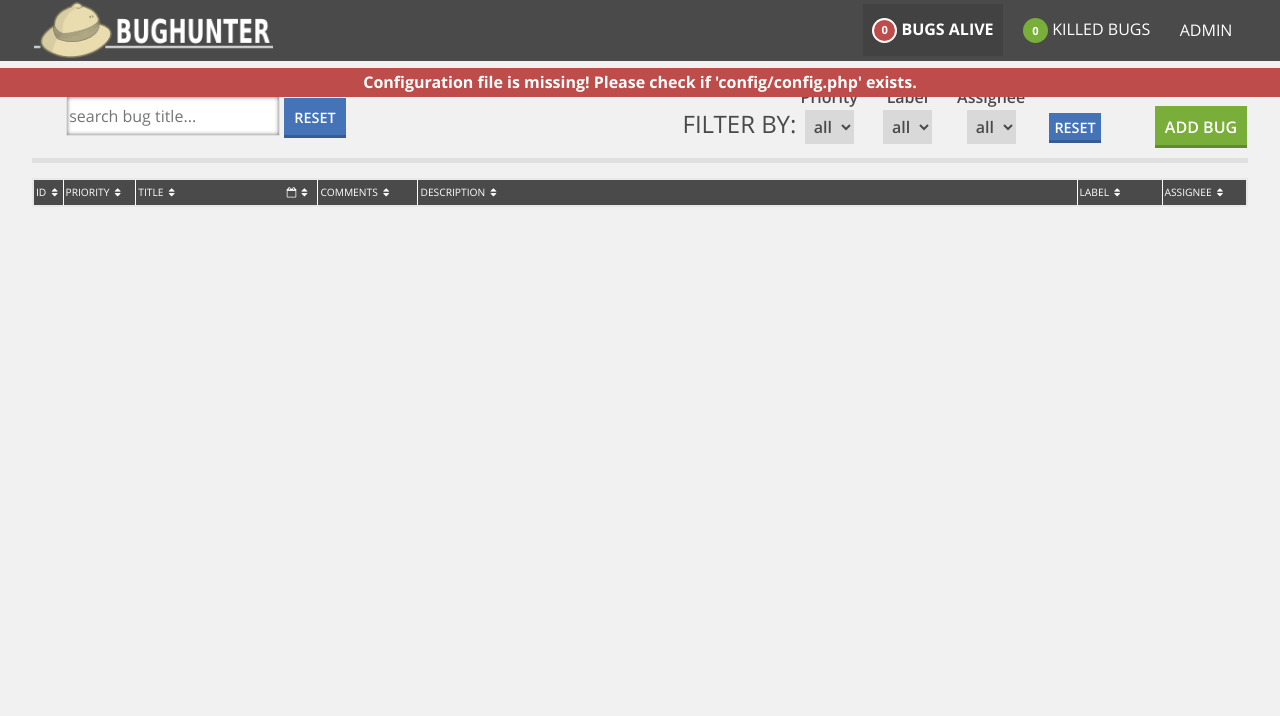
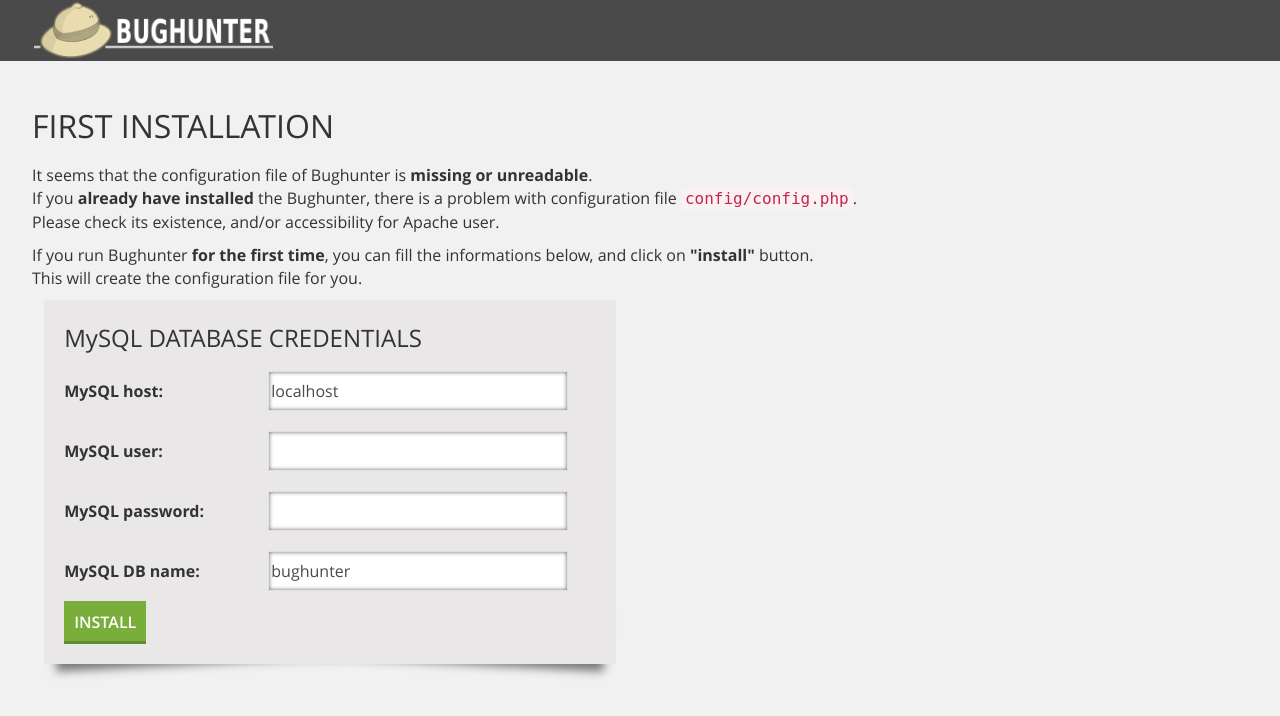
Before and after one commit to polosson/bughunter, a PHP site: page / in a window 1280 px wide. Shown: the top 716 px of the page. Run offline with PHP 8.4, Linux system fonts and the light colour scheme; lists and menus that the app fills with data are empty.

Commit message:
Added auto installer if config file is missing

```diff
--- a/config/default_config.php
+++ b/config/default_config.php
@@ -29,7 +29,7 @@
 define ("HOST", "localhost");				// MySQL host
 define ("USER", "user");					// MySQL user
 define ("PASS", "pass");					// MySQL password
-define ("BASE", "SaAM_bughunter");			// MySQL database name
+define ("BASE", "bughunter");				// MySQL database name
 
 /**
  * FIELD PREFIX USED TO INDICATE THE EXISTENCE OF A RELATIONSHIP (JOIN)
--- a/index.php
+++ b/index.php
@@ -35,7 +35,11 @@
 	<script src="js/Angular-sanitize.min.js"></script>
 	<script src="js/Angular-bootstrap.min.js"></script>
 	<script src="js/app/Utils.js"></script>
-	<script src="js/app/bughunter.app.js"></script>
+	<script src="js/app/bughunter.app.js"></script><?php
+	if (!is_file('config/config.php')){
+		include('install.php');
+		die();
+	} ?>
 	<script src="js/app/menu.ctrl.js"></script>
 	<script src="js/app/bugModal.ctrl.js"></script>
 	<script src="js/app/bugsList.ctrl.js"></script>
--- /dev/null
+++ b/install.php
@@ -0,0 +1,47 @@
+	<script src="js/app/install.ctrl.js"></script>
+	<style>
+		#msg { top: 65px !important; }
+		.settings-content { padding: 5px 5px 20px 20px; }
+		label { width: 200px; }
+		input { width: 300px !important; }
+	</style>
+</head>
+<body>
+	<header class="clearfix">
+
+		<div id="loadAjax">
+			<i class="fa fa-spinner fa-4x fa-spin"></i>
+		</div>
+
+		<nav class="cl-effect-13">
+			<div id="logo">
+				<img src="gfx/logo.png" alt="logo_bughunter"/>
+			</div>
+		</nav>
+	</header>
+	<div id="msg"></div>
+
+	<main id="content" ng-controller="installCtrl">
+		<h1>FIRST INSTALLATION</h1>
+		<p>
+			It seems that the configuration file of Bughunter is <b>missing or unreadable</b>.<br />
+			If you <b>already have installed</b> the Bughunter, there is a problem with configuration file <code>config/config.php</code>.<br />
+			Please check its existence, and/or accessibility for Apache user.
+		</p>
+		<p>
+			If you run Bughunter <b>for the first time</b>, you can fill the informations below, and click on <b>"install"</b> button.<br />
+			This will create the configuration file for you.
+		</p>
+		<div class="settings-section effect2">
+			<div class="settings-content">
+				<h3>MySQL DATABASE CREDENTIALS</h3>
+				<label for="host">MySQL host:</label>	  <input type="text" id="host" ng-model="sql.host" /><br />
+				<label for="user">MySQL user:</label>	  <input type="text" id="user" ng-model="sql.user" autofocus /><br />
+				<label for="pass">MySQL password:</label> <input type="password" id="pass" ng-model="sql.pass" /><br />
+				<label for="dbnm">MySQL DB name:</label>  <input type="text" id="dbnm" ng-model="sql.dbnm" />
+				<button class="btn-success" ng-click="launchInstall()">INSTALL</button>
+			</div>
+		</div>
+	</main>
+</body>
+</html>
--- /dev/null
+++ b/js/app/install.ctrl.js
@@ -0,0 +1,62 @@
+/**
+	Copyright (C) 2015  Azuk & Polosson
+
+	This program is free software: you can redistribute it and/or modify
+	it under the terms of the GNU Affero General Public License as
+	published by the Free Software Foundation, either version 3 of the
+	License, or (at your option) any later version.
+
+	This program is distributed in the hope that it will be useful,
+	but WITHOUT ANY WARRANTY; without even the implied warranty of
+	MERCHANTABILITY or FITNESS FOR A PARTICULAR PURPOSE.  See the
+	GNU Affero General Public License for more details.
+
+	You should have received a copy of the GNU Affero General Public License
+	along with this program.  If not, see <http://www.gnu.org/licenses/>.
+*/
+// install.ctrl.js
+'use strict';
+
+/**
+ * INSTALL controller
+ */
+bughunter.controller('installCtrl', function($scope, $http){
+	$scope.sql = { host:'localhost', user:'', pass:'', dbnm:'bughunter' };
+
+	$scope.launchInstall = function(){
+		if ($scope.sql.host.length < 4) {
+			$('#msg').html("MySQL host must be specified.").addClass('msg_error').show();
+			return;
+		}
+		if ($scope.sql.user.length < 4){
+			$('#msg').html("MySQL user must be specified.").addClass('msg_error').show();
+			return;
+		}
+		if ($scope.sql.pass.length < 4){
+			$('#msg').html("MySQL password must be specified.").addClass('msg_error').show();
+			return;
+		}
+		if ($scope.sql.dbnm.length < 4){
+			$('#msg').html("MySQL database name must be specified.").addClass('msg_error').show();
+			return;
+		}
+
+		$http({
+			url: "actions/doInstall.php",
+			data: {sql: $scope.sql},
+			'method': 'POST'
+		}).then(
+			function(R){
+				console.log(R.data);
+				if (R.data.error == 'OK'){
+					$('#msg').html("Intallation successful! Reloading...").addClass('msg_success').show();
+					window.location = './';
+				}
+				else
+					$('#msg').html(R.data.error).addClass('msg_error').show();
+
+			},
+			function(errMsg){ $('#msg').html(errMsg).addClass('msg_error').show(); }
+		);
+	};
+});
```
Also changed, not shown: actions/doInstall.php (added, +35 -0 lines).
